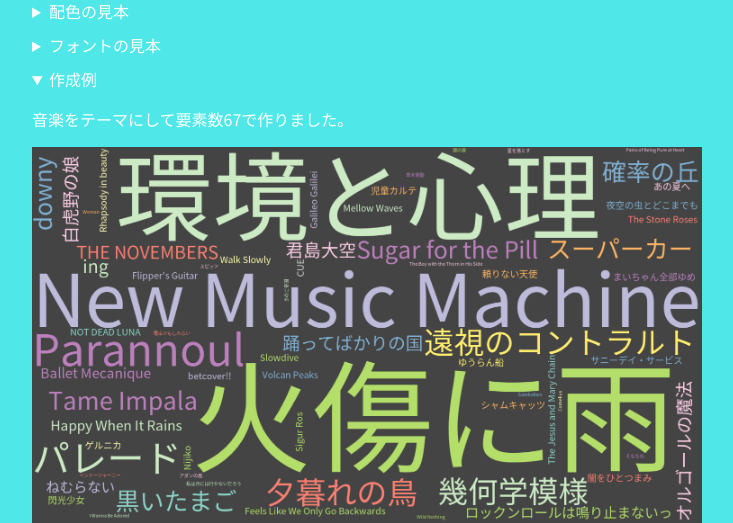
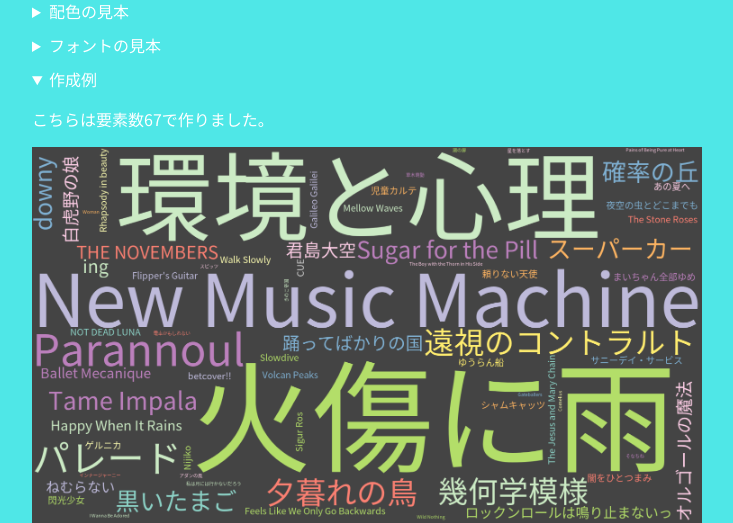
Before and after one commit to probabilityhill/words-that-describe-me, a Flask app: page / in a window 1280 px wide, after a click on "作成例". Shown: the part 436-959 px from the top of the page, without its empty margins (273-1006 px from the left). Run offline with Flask 2, Linux system fonts and the light colour scheme; some libraries are stand-ins or nearby versions; some web fonts are replaced.

Commit message:
微修正

```diff
--- a/templates/index.html
+++ b/templates/index.html
@@ -180,7 +180,7 @@
     </details>
     <details class="form__desc__details">
       <summary>作成例</summary>
-      <p>音楽をテーマにして要素数67で作りました。</p>
+      <p>こちらは要素数67で作りました。</p>
       <img src="../static/img/example_wordcloud_1.png" alt="作成例1">
       <details class="form__desc__details">
         <summary>作成例の設定画面</summary>
```
